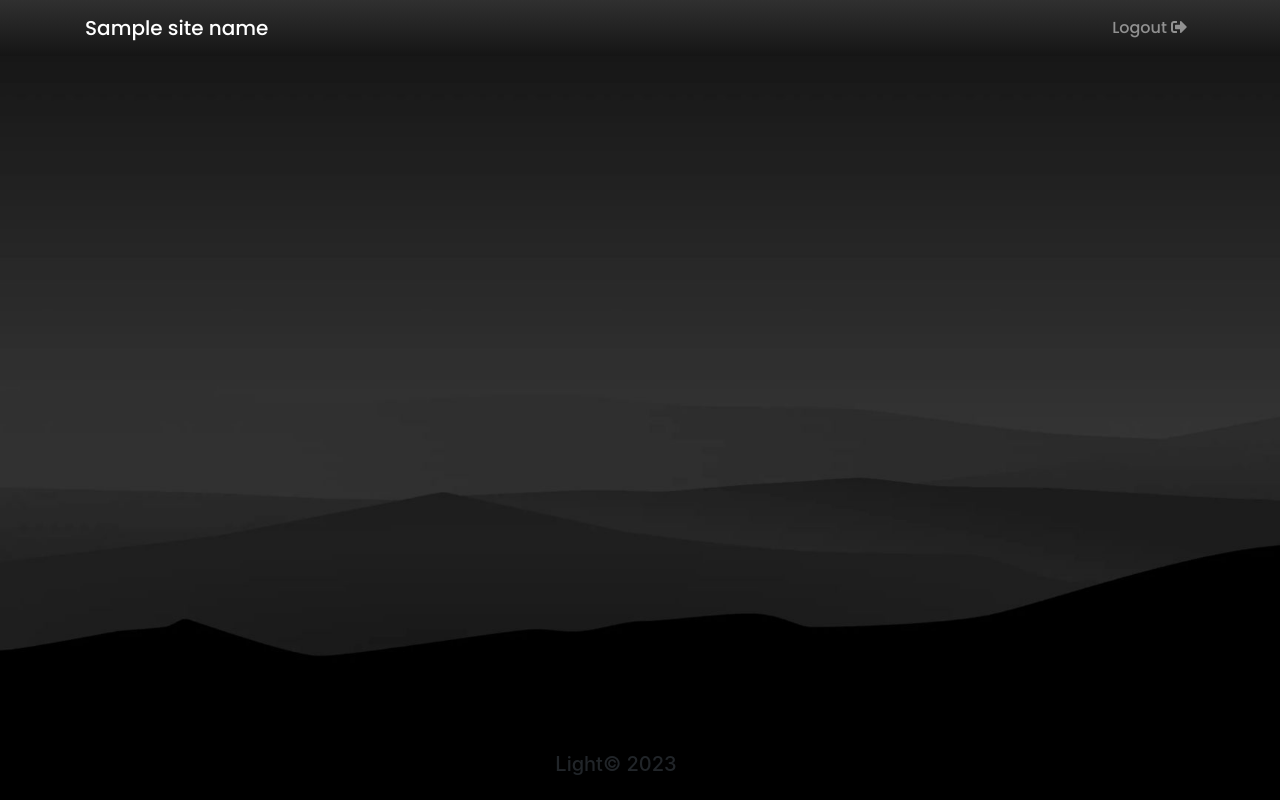
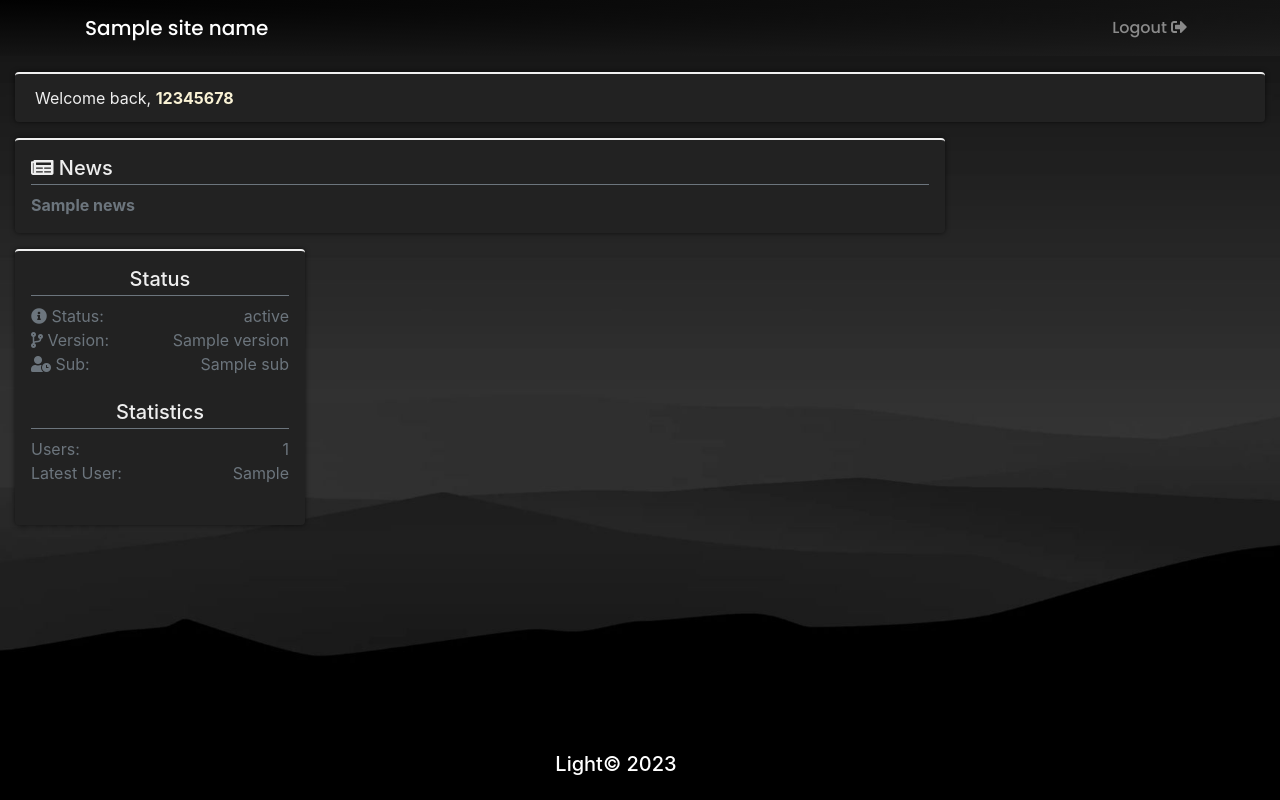
Before and after one commit to infine905/flask-panel, a Flask app: template templates/home.html in a window 1280 px wide. Run offline with Flask 3, Linux system fonts and the light colour scheme; a user stored in the database is signed in; the template is opened without the code that fills it: most values are stand-ins (such as "Sample title", 1, 10 or a date in 2020); some libraries are stand-ins or nearby versions.

Commit message:
index page dev

```diff
--- a/main.py
+++ b/main.py
@@ -69,6 +69,10 @@ def index_page():
         isBanned = User.isBanned(Session['username'])
     return render_template('home.html', site_name=CONFIG['site_name'], session=Session, isAdmin=isAdmin, isBanned=isBanned)
 
+@app.route('/viewprofile/<id>', methods=['GET', 'POST'])
+def viewprofile_page(id):
+    return
+
 @app.route('/login', methods=['GET', 'POST'])
 @no_login_required
 def login_page():
--- a/static/css/custom.css
+++ b/static/css/custom.css
@@ -1,4 +1,12 @@
 @import url('https://fonts.googleapis.com/css2?family=Poppins:wght@500;600;700&display=swap');
+
+:root {
+  --bg-main: #101010;
+  --bg-secondary: #222;
+  --bg-contrast: rgb(24, 26, 48);
+  --accent: #f0f0f0;
+  --textcolor: #ffffff;
+}
 
 body{
     min-height: 100vh;
@@ -11,9 +19,107 @@ body{
 .bg-gradient-primary {
     background-color: #15151560;
     background-image: linear-gradient(
-      180deg,
-      #15151580 50%,
-      #35353580 100%
+        180deg,
+        #15151580 50%,
+        #35353580 100%
     ) !important;
     background-size: cover;
-  }
+}
+
+body {
+    background-color: var(--bg-main) !important;
+    overflow-x: hidden;
+    color: white;
+}
+
+.divide {
+    padding: 0;
+    margin: 0;
+    margin-bottom: 30px;
+    background: #1e5799;
+    background: -moz-linear-gradient(left, #1e5799 0%, #f300ff 50%, #e0ff00 100%);
+    background: -webkit-gradient(linear, left top, right top, color-stop(0%, #1e5799), color-stop(50%, #f300ff), color-stop(100%, #e0ff00));
+    background: -webkit-linear-gradient(left, #1e5799 0%, #f300ff 50%, #e0ff00 100%);
+    background: -o-linear-gradient(left, #1e5799 0%, #f300ff 50%, #e0ff00 100%);
+    background: -ms-linear-gradient(left, #1e5799 0%, #f300ff 50%, #e0ff00 100%);
+    background: linear-gradient(to right, #1e5799 0%, #f300ff 50%, #e0ff00 100%);
+    filter: progid:DXImageTransform.Microsoft.gradient(startColorstr='#1e5799', endColorstr='#e0ff00', GradientType=1);
+
+    height: 3px;
+    border-bottom: 1px solid #000;
+}
+
+
+.spoiler:hover {
+    color: white;
+ }
+
+ .spoiler {
+    color: black;
+    background-color: black;
+ }
+
+
+ /* ===== Scrollbar CSS ===== */
+ /* Firefox */
+ * {
+    scrollbar-width: auto;
+    scrollbar-color: var(--accent) #222222;
+ }
+
+ /* Chrome, Edge, and Safari */
+ *::-webkit-scrollbar {
+    width: 16px;
+ }
+
+ *::-webkit-scrollbar-track {
+    background: #222222;
+ }
+
+ *::-webkit-scrollbar-thumb {
+    background-color: var(--accent);
+    border-radius: 10px;
+    border: 3px solid #222222;
+ }
+
+.bg-dark {
+    background-color: var(--bg-secondary) !important;
+}
+
+.card {
+    background-color: var(--bg-secondary) !important;
+    box-shadow: 0 0 5px 0 rgba(0, 0, 0, 0.6);
+    border-top: 2px solid var(--accent);
+    font-family: 'Raleway', sans-serif;
+}
+
+.alert {
+    border: none;
+}
+
+.alert-primary, .rounded {
+    background-color: var(--bg-secondary) !important;
+    color: #eee;
+    box-shadow: 0 0 5px 0 rgba(0, 0, 0, 0.6);
+    border-top: 2px solid var(--accent);
+}
+
+.btn-outline-primary {
+    color: var(--accent) !important;
+    border-color: var(--accent) !important;
+}
+
+.btn-outline-primary:hover {
+    color: white !important;
+    background-color: var(--accent) !important;
+}
+
+.form-control {
+    background-color: var(--bg-secondary) !important;
+    border-color: var(--accent) !important;
+    color: var(--textcolor) !important;
+}
+
+.table td, .table th {
+    vertical-align: middle;
+}
--- a/templates/base.html
+++ b/templates/base.html
@@ -21,7 +21,7 @@
         </head>
         <body>
         {% block navbar%}
-            <nav style="background-image: linear-gradient(to bottom, #303030 0%, #151515 100%);" class="navbar navbar-expand-lg navbar-dark">
+            <nav style="background: #010101; background: radial-gradient(at left top, #010101ff, #24242477)" class="navbar navbar-expand-lg navbar-dark">
                 <div class="container">
                     <a class="navbar-brand" href="/" style="font-family: 'Poppins', sans--serif;">{{ site_name }}</a>
                     <button class="navbar-toggler" type="button" data-toggle="collapse" data-target="#navbarNav" aria-controls="navbarNav" aria-expanded="false" aria-label="Toggle navigation">
--- a/templates/home.html
+++ b/templates/home.html
@@ -2,3 +2,70 @@
 {% block title%}
     <title>Home | {{ site_name }}</title>
 {% endblock %}
+<main class="container mt-2">
+    <div class="row">
+        {% block main%}
+            <!-- Check if logged in -->
+            {% if session['logged_in'] == True %}
+                <!--Welome message-->
+                <div class="col-12 mt-3 mb-2" >
+                    <div class="alert alert-primary" role="alert">Welcome back, <a href='/myprofile'><b style="color: #f9f2d5;">{{ session['username'] }}</b></a>
+                    </div>
+                </div>
+                <!--News-->
+                <div class="col-lg-9 col-md-12">
+                    <div class="rounded p-3 mb-3">
+                        <div class="h5 border-bottom border-secondary pb-1"><i class="fas fa-newspaper"></i> News</div>
+                        <div class="row text-muted">
+                            <div class="col-12 clearfix">
+                                <strong>{{ news }}</strong>
+                            </div>
+                        </div>
+                    </div>
+                </div>
+                <!--Status-->
+                <div class="col-lg-3 col-md-12">
+                    <div class="rounded p-3 mb-3">
+                        <div class="h5 border-bottom border-secondary pb-1" style="text-align: center;">Status</div>
+                        <div class="row text-muted">
+                            <!--Offline // Online-->
+                            <div class="col-12 clearfix">
+                                <i class="fas fa-info-circle"></i> Status: <p class="float-right mb-0">{{ online_status }}</p>
+                            </div>
+                            <!--System version-->
+                            <div class="col-12 clearfix">
+                                <i class="fas fa-code-branch"></i> Version: <p class="float-right mb-0">{{ version }}</p>
+                            </div>
+                            <div class="col-12 clearfix">
+                                <i class="fas fa-user-clock"></i> Sub: <p class="float-right mb-0">{{ sub }}</p>
+                            </div>
+                        </div>
+                        <br>
+                        <!--Statistics-->
+                        <div class="h5 border-bottom border-secondary pb-1" style="text-align: center;">Statistics</div>
+                        <div class="row text-muted">
+                            <!--Total Users-->
+                            <div class="col-12 clearfix">
+                                Users: <p class="float-right mb-0">{{ users_count }}</p>
+                            </div>
+                            <!--Latest User-->
+                            <div class="col-12 clearfix">
+                                Latest User: <p class="float-right mb-0">{{ latest_user }}</p>
+                            </div>
+                        </div>
+                        <br>
+                        <!-- Check if has sub -->
+                        {% if hasSub == True %}
+                            <div class="h5 border-bottom border-secondary pb-1" style="text-align: center;"></div>
+                            <div class="col-12 text-center pt-1">
+                                <a style="background-color: #191919; color: white;" class="btn" href="/download">Download Loader <i class="fas fa-download"></i></a>
+                            </div>
+                        {% endif %}
+                    </div>
+                </div>
+            {% else %}
+
+            {% endif %}
+        {% endblock %}
+    </div>
+</main>
```
Also changed, not shown: static/css/bootstrap.css.
